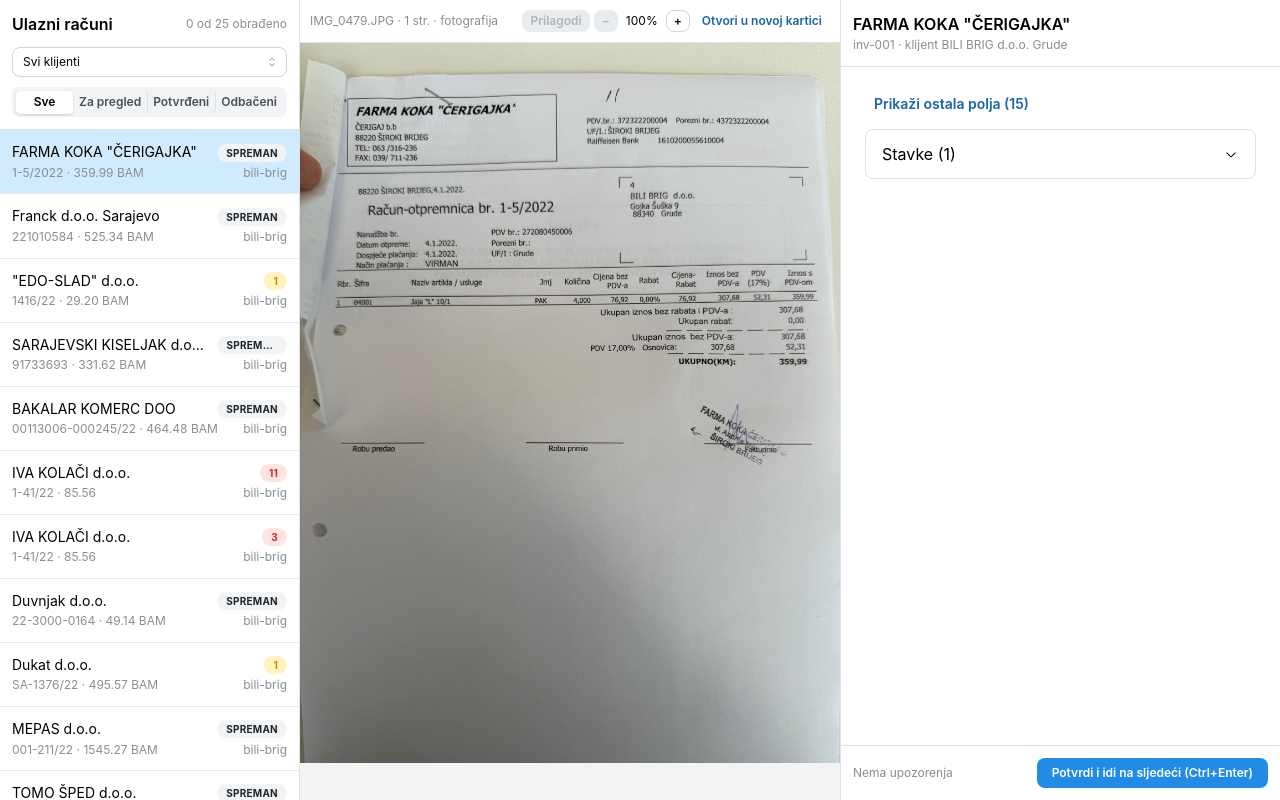
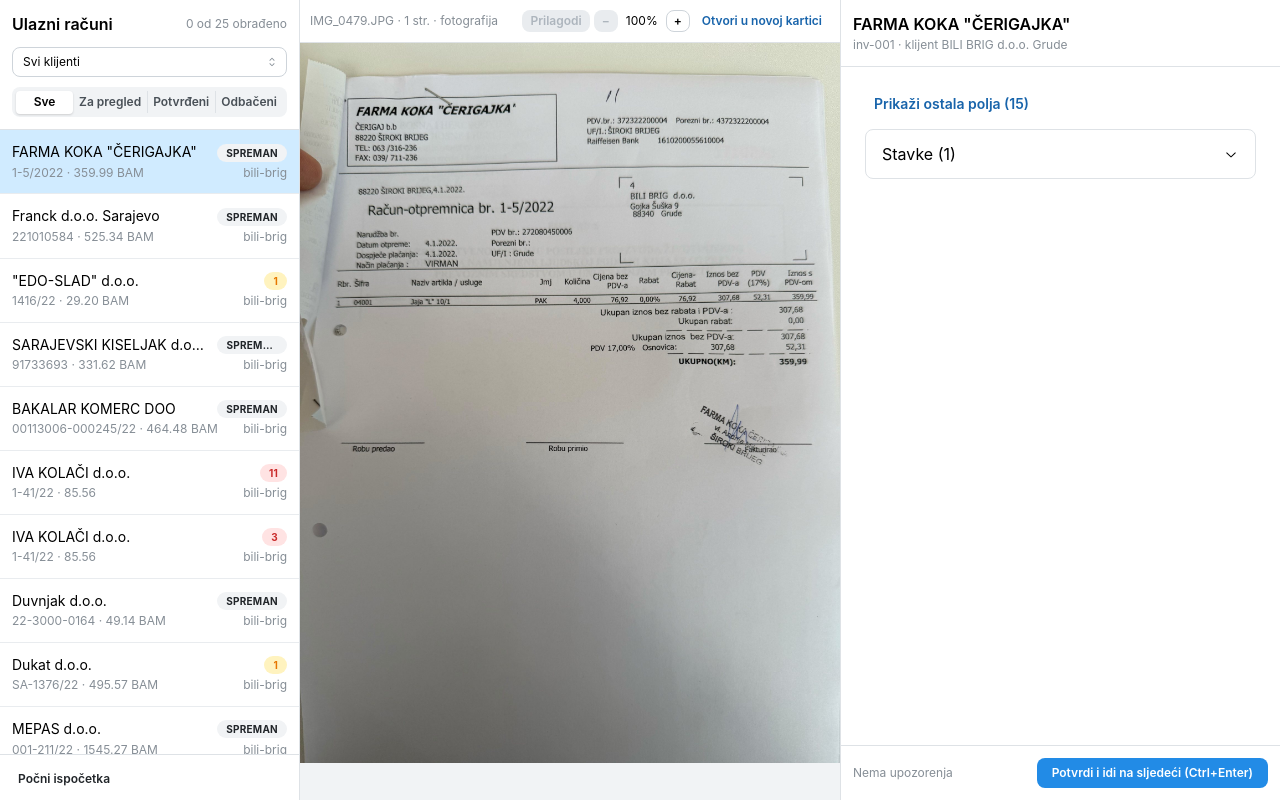
Before and after one commit to Marina121/pregled-ulaznih-racuna, a React (Vite) app: page / in a window 1280 px wide. Built offline with nearby package versions, Linux system fonts and the light colour scheme.

Commit message:
Add "Počni ispočetka" to clear all review decisions
The only action that can't be undone, so it asks for a second click
within a few seconds instead of a dialog.

Co-Authored-By: Claude Opus 5.5 <noreply@anthropic.com>

```diff
--- a/src/components/InvoiceList.tsx
+++ b/src/components/InvoiceList.tsx
@@ -1,5 +1,5 @@
-import { useState } from 'react'
-import { Badge, Box, Group, ScrollArea, SegmentedControl, Select, Stack, Text, UnstyledButton } from '@mantine/core'
+import { useEffect, useState } from 'react'
+import { Badge, Box, Button, Group, ScrollArea, SegmentedControl, Select, Stack, Text, UnstyledButton } from '@mantine/core'
 import type { Invoice } from '../types/invoice'
 import type { Issue } from '../lib/checks'
 import type { ReviewEntry } from '../lib/review'
@@ -17,11 +17,20 @@ interface Props {
   onStatusFilter: (v: string) => void
   total: number
   doneCount: number
+  onReset: () => void
 }
 
 export function InvoiceList(p: Props) {
   // null = dropdown closed, the input shows the selected client.
   const [search, setSearch] = useState<string | null>(null)
+  // Reset is the one action that can't be undone, so it asks twice: the first click arms it,
+  // the second within a few seconds wipes all review decisions.
+  const [resetArmed, setResetArmed] = useState(false)
+  useEffect(() => {
+    if (!resetArmed) return
+    const t = setTimeout(() => setResetArmed(false), 4000)
+    return () => clearTimeout(t)
+  }, [resetArmed])
   const clientOptions = [
     { label: 'Svi klijenti', value: 'all' },
     ...p.clients.map((c) => ({
@@ -130,6 +139,20 @@ export function InvoiceList(p: Props) {
           </Box>
         )}
       </ScrollArea>
+      <Box p="xs" style={{ borderTop: '1px solid var(--mantine-color-gray-3)' }}>
+        <Button
+          size="compact-xs"
+          variant={resetArmed ? 'filled' : 'subtle'}
+          color={resetArmed ? 'red' : 'gray'}
+          onClick={() => {
+            if (!resetArmed) return setResetArmed(true)
+            p.onReset()
+            setResetArmed(false)
+          }}
+        >
+          {resetArmed ? 'Sigurno? Klikni opet za brisanje svih odluka' : 'Počni ispočetka'}
+        </Button>
+      </Box>
     </Stack>
   )
 }
```
